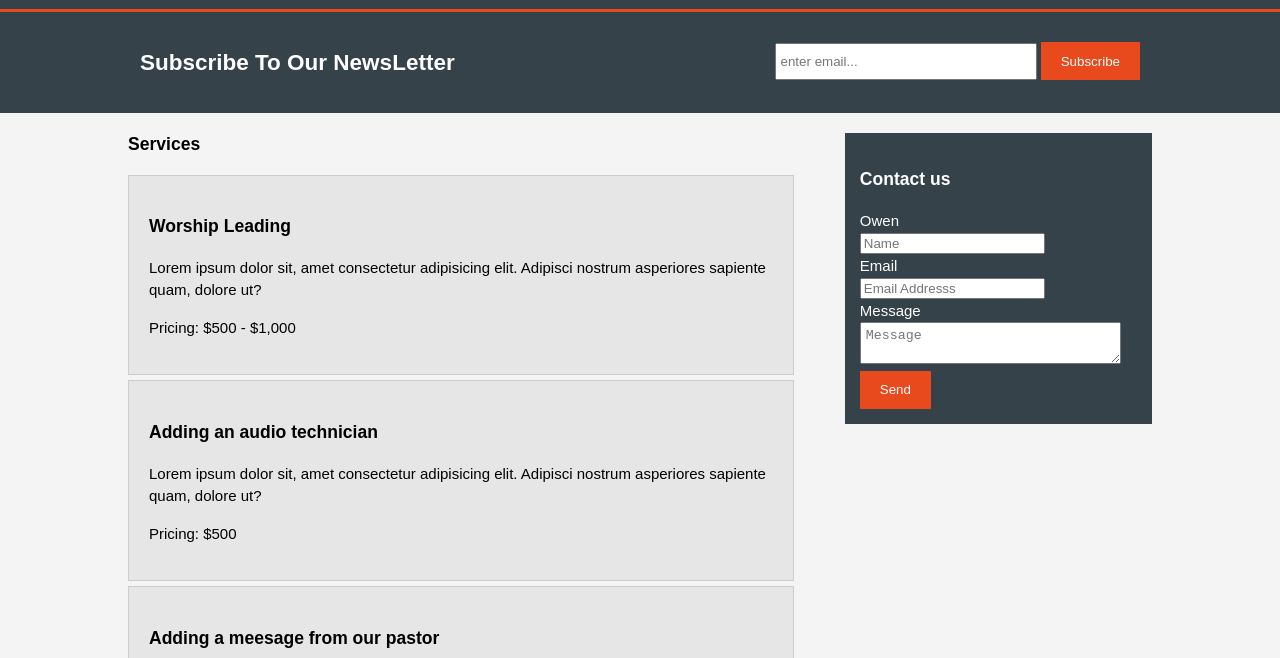
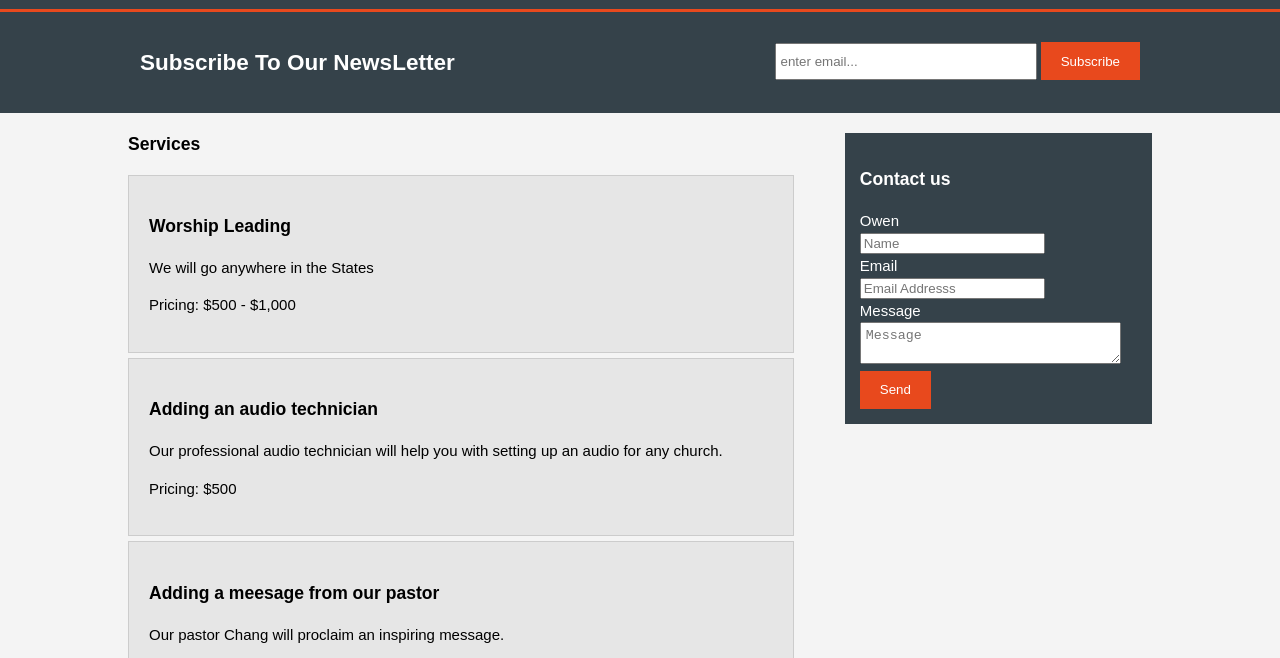
Before and after one commit to ojeondev/My-First-Website, a plain HTML site: page services.html in a window 1280 px wide. Shown: the part 91-749 px from the top of the page. Drawn offline with Linux system fonts and the light colour scheme.

Commit message:
deleting unused images

```diff
--- a/services.html
+++ b/services.html
@@ -44,17 +44,17 @@
                 <ul id="services">
                     <li>
                         <h3>Worship Leading</h3>
-                        <p>Lorem ipsum dolor sit, amet consectetur adipisicing elit. Adipisci nostrum asperiores sapiente quam, dolore ut?</p>
+                        <p>We will go anywhere in the States</p>
                         <p>Pricing: $500 - $1,000</p>
                     </li>
                     <li>
                         <h3>Adding an audio technician</h3>
-                        <p>Lorem ipsum dolor sit, amet consectetur adipisicing elit. Adipisci nostrum asperiores sapiente quam, dolore ut?</p>
+                        <p>Our professional audio technician will help you with setting up an audio for any church.</p>
                         <p>Pricing: $500</p>
                     </li>
                     <li>
                         <h3>Adding a meesage from our pastor</h3>
-                        <p>Lorem ipsum dolor sit, amet consectetur adipisicing elit. Adipisci nostrum asperiores sapiente quam, dolore ut?</p>
+                        <p>Our pastor Chang will proclaim an inspiring message.</p>
                         <p>Pricing: $500</p>
                     </li>
                 </ul>
```
Also changed, not shown: img/css.jpg (deleted), img/graphic.jpg (deleted), img/html.png (deleted).
